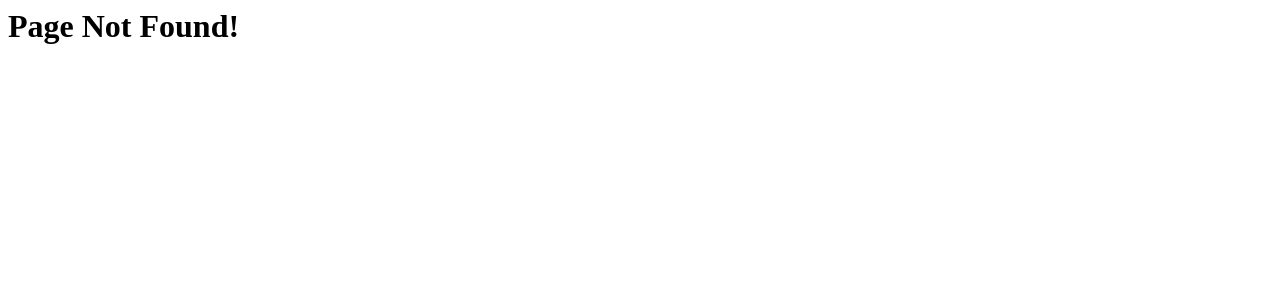
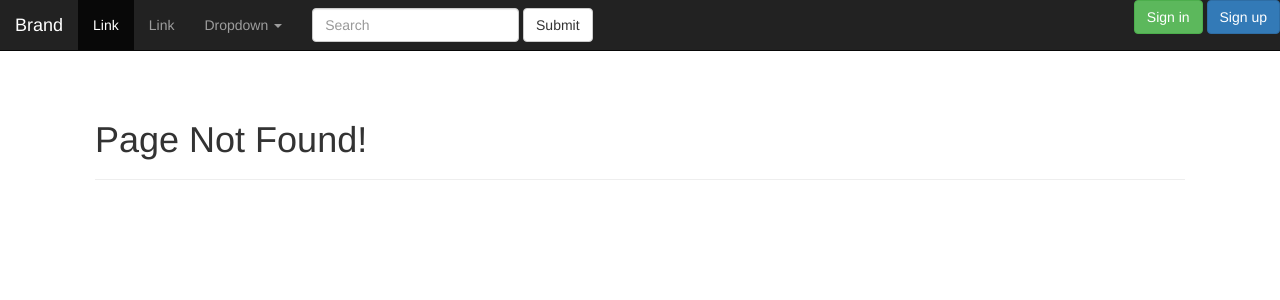
Before and after one commit to fenghuaisheng/my-test-flaskr, a Flask app: template app/templates/404.html in a window 1280 px wide. Shown: the top 300 px of the page. Run offline with Flask 2, Linux system fonts and the light colour scheme; the template is opened without the code that fills it, so the values that code supplies are empty; some libraries are stand-ins or nearby versions.

Commit message:
Updated login module.

```diff
--- a/app/templates/404.html
+++ b/app/templates/404.html
@@ -1 +1,9 @@
-<h1>Page Not Found!</h1>
+{% extends "layout.html" %}
+
+{% block title %}Flaskr - Page Not Found{% endblock %}
+
+{% block body %}
+    <div class="page-header">
+        <h1>Page Not Found!</h1>
+    </div>
+{% endblock %}
--- a/app/templates/layout.html
+++ b/app/templates/layout.html
@@ -0,0 +1,122 @@
+<!DOCTYPE html>
+<html lang="en">
+<head class="">
+  {% block head %}
+  <meta charset="UTF-8">
+  <meta http-equiv="X-UA-Compatible" content="IE=edge">
+  <meta name="viewport" content="width=device-width, initial-scale=1">
+  <!-- The above 3 meta tags *must* come first in the head; any other head content must come *after* these tags -->
+  <meta name="viewport" content="width=device-witdh initial-scale=1.0">
+  <meta name="description" content="">
+  <meta name="author" content="frank">
+
+  <title>
+    {% block title %}Flaskr{% endblock %}
+  </title>
+
+  <!-- Bootstrap -->
+  <link href="../static/css/bootstrap.css" rel="stylesheet">
+  <!-- jQuery (necessary for Bootstrap's JavaScript plugins) -->
+  <script src="../static/jquery.min.js"></script>
+  <!-- Include all compiled plugins (below), or include individual files as needed -->
+  <script src="../static/js/bootstrap.js"></script>
+
+  <!-- CSS -->
+  <!--link href="../static/css/mystyle.css" rel="stylesheet"-->
+	<!-- END CSS -->
+
+  <!-- FontAwesome! -->
+  <script src="https://use.fontawesome.com/3fc1d9f444.js"></script>
+
+  <!-- HTML5 shim and Respond.js for IE8 support of HTML5 elements and media queries -->
+  <!-- WARNING: Respond.js doesn't work if you view the page via file:// -->
+  <!--[if lt IE 9]
+    <script src="https://oss.maxcdn.com/html5shiv/3.7.3/html5shiv.min.js"></script>
+    <script src="https://oss.maxcdn.com/respond/1.4.2/respond.min.js"></script>
+  <![endif]-->
+
+  <script type="text/javascript">
+    function btn_signs_click(e) {
+      if (e.id == "signin") {
+        alert("signin")
+      }
+      else {
+        alert("signup")
+      }
+    }
+    function getUrlParam(name) {
+      var reg = new RegExp("(^|&)" + name + "=([^&]*)(&|$)"); //构造一个含有目标参数的正则表达式对象
+      var r = window.location.search.substr(1).match(reg); //匹配目标参数
+      if (r != null) {
+        return unescape(r[2]);
+      }
+      return null; //返回参数值
+    }
+  </script>
+
+  <style type="text/css">
+    .main-content {
+      margin: 80px;
+    }
+  </style>
+
+  {% endblock %}
+</head>
+
+<body>
+
+  <nav class="navbar navbar-inverse navbar-fixed-top">
+    <div class="container-fluid">
+      <!-- Brand and toggle get grouped for better mobile display -->
+      <div class="navbar-header">
+        <button type="button" class="navbar-toggle collapsed" data-toggle="collapse" data-target="#bs-example-navbar-collapse-1" aria-expanded="false">
+          <span class="sr-only">Toggle navigation</span>
+          <span class="icon-bar"></span>
+          <span class="icon-bar"></span>
+          <span class="icon-bar"></span>
+        </button>
+        <a class="navbar-brand" href="#">Brand</a>
+      </div>
+
+      <!-- Collect the nav links, forms, and other content for toggling -->
+      <div class="collapse navbar-collapse" id="bs-example-navbar-collapse-1">
+        <ul class="nav navbar-nav">
+          <li class="active"><a href="#">Link <span class="sr-only">(current)</span></a></li>
+          <li><a href="#">Link</a></li>
+          <li class="dropdown">
+            <a href="#" class="dropdown-toggle" data-toggle="dropdown" role="button" aria-haspopup="true" aria-expanded="false">Dropdown <span class="caret"></span></a>
+            <ul class="dropdown-menu">
+              <li><a href="#">Action</a></li>
+              <li><a href="#">Another action</a></li>
+              <li><a href="#">Something else here</a></li>
+              <li role="separator" class="divider"></li>
+              <li><a href="#">Separated link</a></li>
+              <li role="separator" class="divider"></li>
+              <li><a href="#">One more separated link</a></li>
+            </ul>
+          </li>
+        </ul>
+        <form class="navbar-form navbar-left">
+          <div class="form-group">
+            <input type="text" class="form-control" placeholder="Search">
+          </div>
+          <button type="submit" class="btn btn-default">Submit</button>
+        </form>
+        <ul class="nav navbar-nav navbar-right">
+        {% if not session.logged_in %}
+          <a class='btn btn-success' role='button' id="signin" onclick="btn_signs_click(this);" href="{{ url_for('pages.login', type=1) }}">Sign in</a>
+          <a class='btn btn-primary' role='button' id="signup" onclick="btn_signs_click(this);" href="{{ url_for('pages.login', type=2) }}">Sign up</a>
+        {% else %}
+          <a class='btn btn-primary' role='button'>Sign out</a>
+        {% endif %}
+        </ul>
+      </div><!-- /.navbar-collapse -->
+    </div><!-- /.container-fluid -->
+  </nav>
+
+  <div class="container-fluid main-content">
+    {% block body %}{% endblock %}
+  </div>
+
+</body>
+</html>
```
Also changed, not shown: app/templates/500.html (+9 -1 lines), app/templates/pages/login.html (added, +60 -0 lines).
